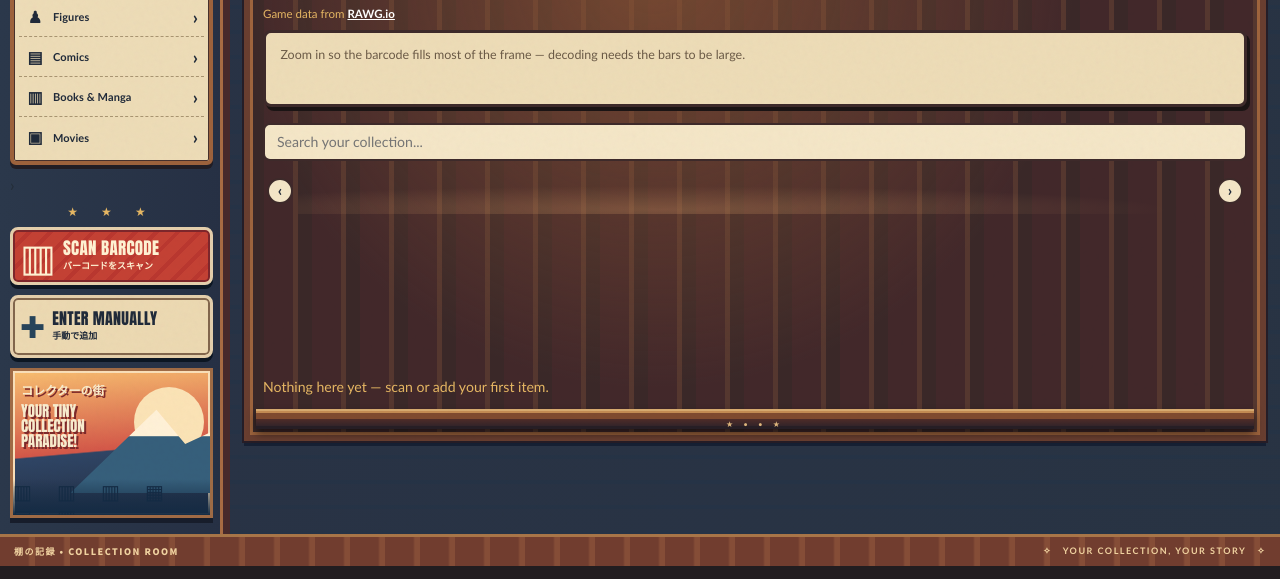
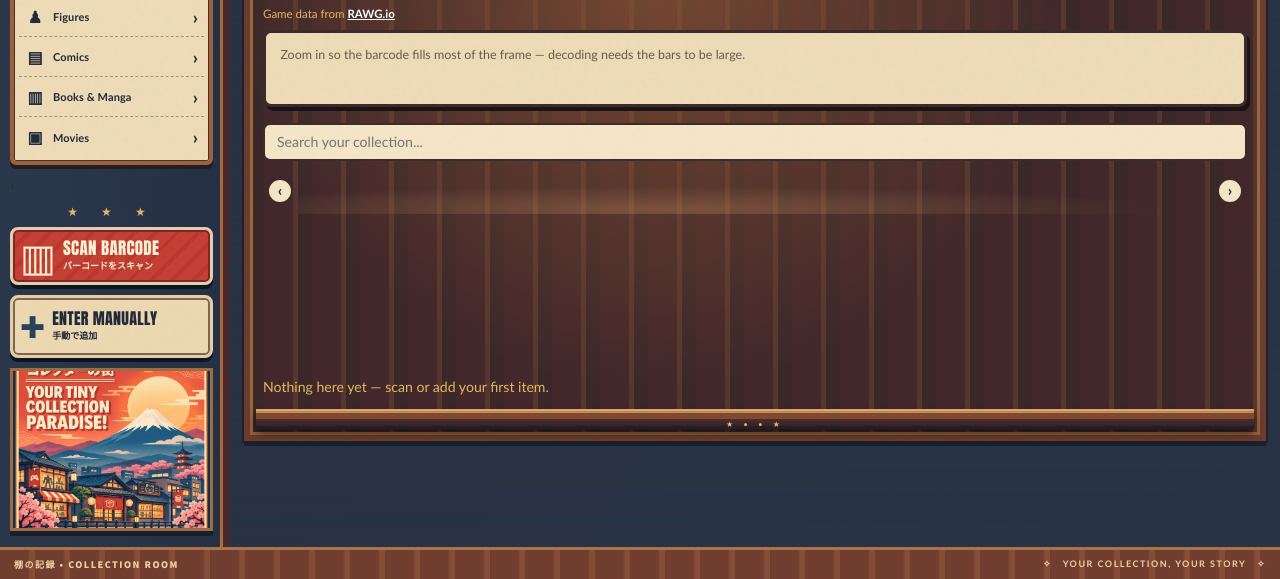
Before and after one commit to aalemany00/shelf-scanner, a plain HTML site: page index.html in a window 1280 px wide. Shown: the part 265-844 px from the top of the page. Drawn offline with Linux system fonts and the light colour scheme; no server answers.

Commit message:
Replace CSS-drawn city poster with a real illustration
Swap the sidebar's .city-poster box (previously a CSS gradient sky +
clipped mountain shape + text) for a baked travel-poster illustration
Adrian had generated. One-off exception to the project's "no baked AI
art" rule: that rule is about art standing in for real/variable-size
collection data, which this decorative poster never held. Box sizing
switches from a fixed height to aspect-ratio + object-fit: cover so it
scales with the sidebar instead of being pinned to one pixel size.

Co-Authored-By: Claude Sonnet 5 <noreply@anthropic.com>

```diff
--- a/index.html
+++ b/index.html
@@ -92,11 +92,7 @@
         </button>
 
         <div class="city-poster" aria-hidden="true">
-          <div class="poster-sun"></div>
-          <div class="poster-mountain"></div>
-          <span class="jp">コレクターの街</span>
-          <strong>YOUR TINY<br>COLLECTION<br>PARADISE!</strong>
-          <div class="city-silhouette">▥ ▥ ▥ ▦ ▤ ▥</div>
+          <img src="assets/city-poster.webp" alt="" loading="lazy">
         </div>
       </aside>
 
--- a/style.css
+++ b/style.css
@@ -325,26 +325,18 @@ img { max-width: 100%; }
 
 .city-poster {
   position: relative;
-  height: 150px;
+  aspect-ratio: 5 / 4;
   overflow: hidden;
   border: 3px solid #a06b45;
-  background: linear-gradient(175deg, #f8bf70 0%, #d35748 54%, #2f4565 55%, #232d41 100%);
   box-shadow: 0 5px #171d2b, inset 0 0 0 2px #f9dfb9;
-  padding: 10px 8px;
   margin-top: 8px;
 }
-.poster-sun { position: absolute; right: 6px; top: 16px; width: 70px; height: 70px; border-radius: 50%; background: #fbe3b6; }
-.poster-mountain {
-  position: absolute;
-  bottom: 22px; right: -40px;
-  width: 180px; height: 88px;
-  clip-path: polygon(0 100%, 48% 5%, 64% 44%, 83% 26%, 100% 100%);
-  background: linear-gradient(#fff1d7 0 35%, #365f7b 36%);
+.city-poster img {
+  display: block;
+  width: 100%;
+  height: 100%;
+  object-fit: cover;
 }
-.city-poster span, .city-poster strong { position: relative; z-index: 2; display: block; color: #f8ecce; text-shadow: 2px 2px #7d292a; }
-.city-poster span { font-size: 12px; font-weight: 900; }
-.city-poster strong { font: 15px/0.98 Impact, sans-serif; margin-top: 6px; }
-.city-silhouette { position: absolute; bottom: 0; left: 0; right: 0; height: 36px; letter-spacing: 10px; font-size: 20px; color: #142b44; background: linear-gradient(0deg, #142b44, transparent); }
 
 .workspace {
   padding: 12px 14px 16px;
```
Also changed, not shown: assets/city-poster.webp (added), 1 other file.
